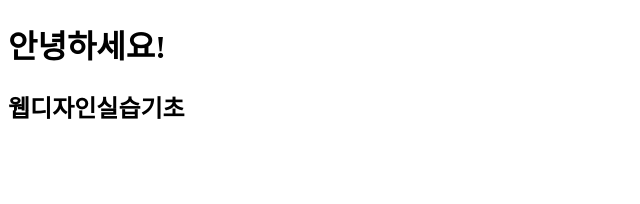
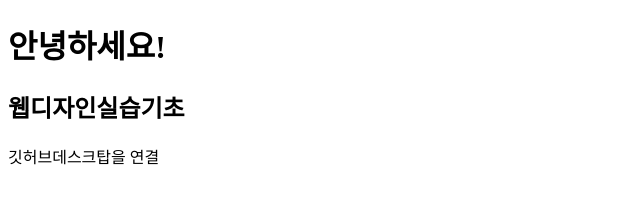
Before and after one commit to yungtacoshell/l01_webdesign26_2a, a plain HTML site: page index.html in a window 1280 px wide. Shown: the whole page, without its empty margins (0-640 px from the left). Drawn offline with Linux system fonts and the light colour scheme.

Commit message:
Update index.html

```diff
--- a/index.html
+++ b/index.html
@@ -8,5 +8,6 @@
 <body>
     <h1>안녕하세요!</h1>
     <h2>웹디자인실습기초</h2>
+    <p>깃허브데스크탑을 연결 <p>
 </body>
 </html>
```
